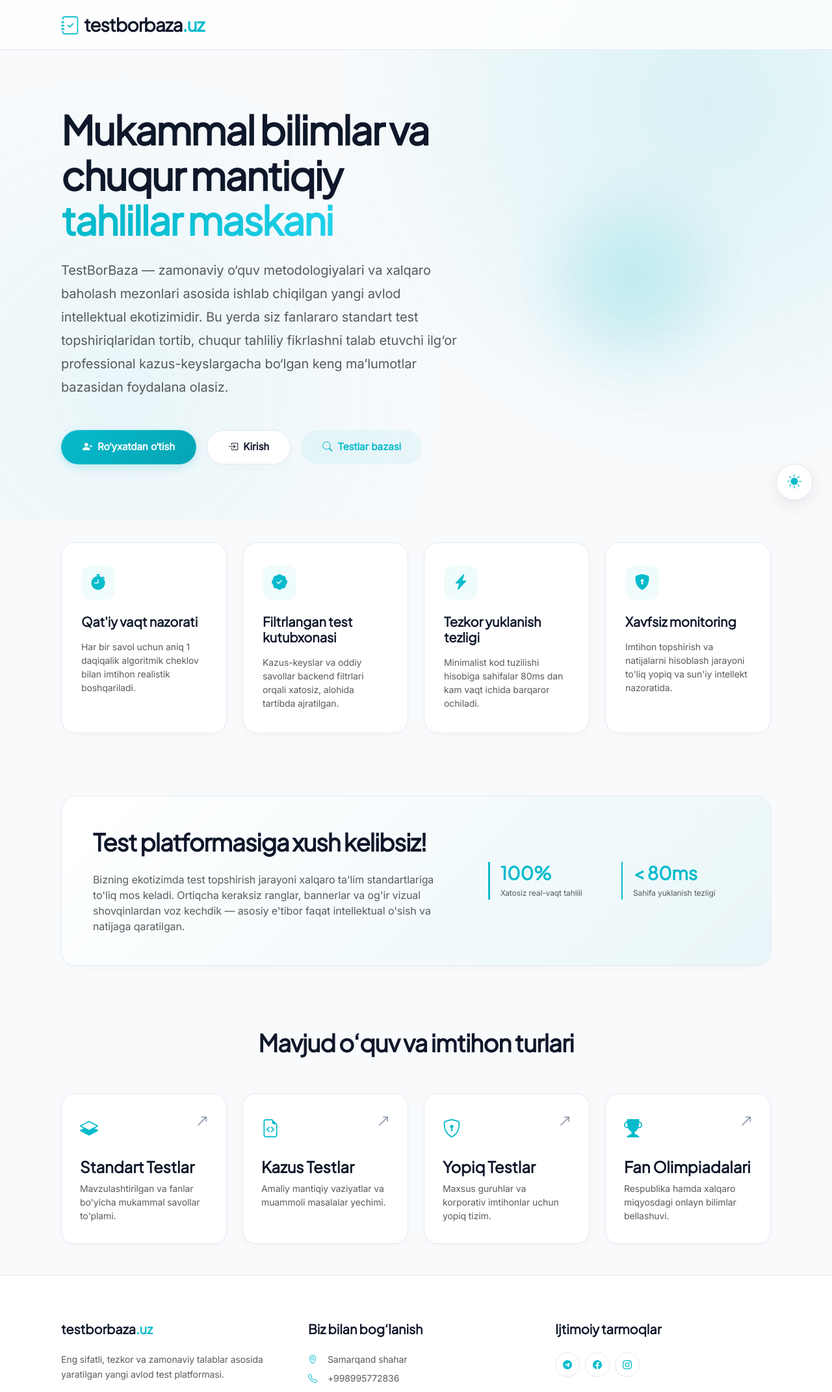
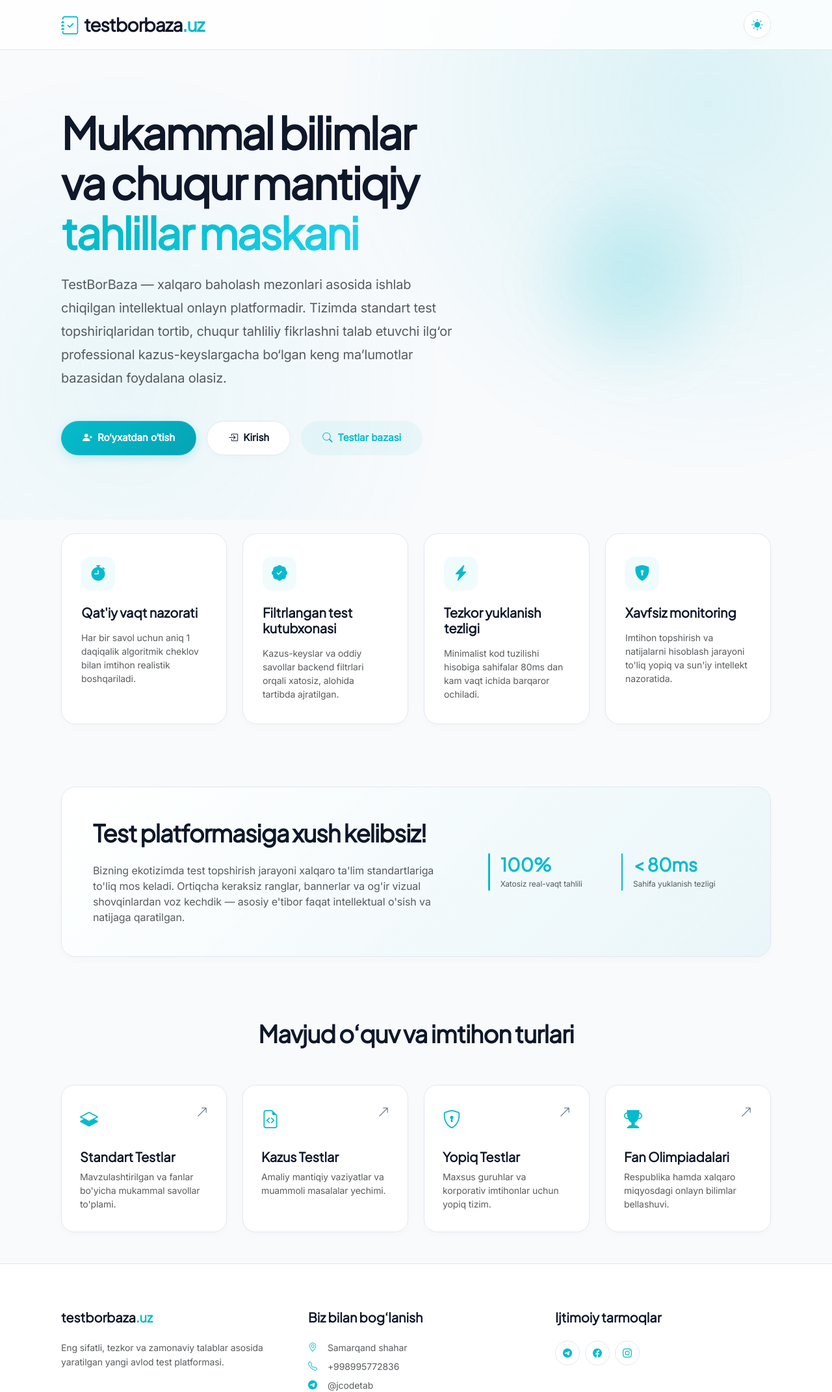
Before and after one commit to jcodetab/online_test_platform, a Django app: template templates/registration/home.html in a window 1280 px wide. Shown: the top 2143 px of the page at 65% size. Run offline with Django 5.2, Linux system fonts and the light colour scheme; the template is opened without the code that fills it, so the values that code supplies are empty.

Commit message:
Design: Navbarda kun/tun rejimi, hero matnlari ixchamligi va pastki kartalar grid tartibi to'g'rilandi

```diff
--- a/templates/registration/home.html
+++ b/templates/registration/home.html
@@ -100,6 +100,31 @@
             color: var(--brand-primary) !important;
         }
 
+        /* YUQORI BURCHAKDAGI ZAMONAVIY REJIM TUGMASI */
+        .theme-nav-toggle {
+            width: 42px;
+            height: 42px;
+            border-radius: 50%;
+            background-color: var(--toggle-bg);
+            border: 1px solid var(--border-clean);
+            color: var(--brand-primary);
+            box-shadow: var(--shadow-sm);
+            display: flex;
+            align-items: center;
+            justify-content: center;
+            cursor: pointer;
+            transition: all 0.3s cubic-bezier(0.175, 0.885, 0.32, 1.275);
+            font-size: 18px;
+        }
+
+        .theme-nav-toggle:hover {
+            transform: scale(1.08) rotate(15deg);
+            box-shadow: 0 4px 12px rgba(6, 187, 204, 0.2);
+            background-color: var(--brand-primary);
+            color: #FFFFFF;
+            border-color: var(--brand-primary);
+        }
+
         /* ZAMONAVIY GLOSSY PILL BUTTONS (APPLE & STRIPE STYLE) */
         .btn-pill-primary {
             background: linear-gradient(135deg, var(--brand-primary) 0%, var(--brand-hover) 100%);
@@ -164,17 +189,26 @@
             box-shadow: 0 6px 20px rgba(6, 187, 204, 0.1);
         }
 
-        /* Hero Bo'limi */
+        /* O'zgacha Premium Shrift va O'lcham Stilistikasi */
         .hero-title {
-            font-size: 3.8rem;
+            font-family: 'Plus Jakarta Sans', sans-serif;
+            font-size: 4.2rem;
             font-weight: 800;
-            letter-spacing: -2px;
+            letter-spacing: -2.5px;
             line-height: 1.15;
             color: var(--text-main);
         }
 
+        .hero-description {
+            font-family: 'Inter', sans-serif;
+            font-weight: 400;
+            line-height: 1.8;
+            max-width: 720px;
+            letter-spacing: -0.2px;
+        }
+
         @media (max-width: 768px) {
-            .hero-title { font-size: 2.6rem; }
+            .hero-title { font-size: 2.6rem; letter-spacing: -1px; }
         }
 
         .brand-gradient-text {
@@ -275,35 +309,6 @@
             color: var(--brand-primary);
         }
 
-        /* EKRAN BURCHAGIDAGI FLOATING KUN/TUN REJIMI TUGMASI */
-        .theme-floating-toggle {
-            position: fixed;
-            bottom: 30px;
-            right: 30px;
-            width: 56px;
-            height: 56px;
-            border-radius: 50%;
-            background-color: var(--toggle-bg);
-            border: 1px solid var(--border-clean);
-            color: var(--brand-primary);
-            box-shadow: 0 8px 24px rgba(0,0,0,0.08);
-            display: flex;
-            align-items: center;
-            justify-content: center;
-            cursor: pointer;
-            z-index: 9999;
-            transition: all 0.3s cubic-bezier(0.175, 0.885, 0.32, 1.275);
-            font-size: 22px;
-        }
-
-        .theme-floating-toggle:hover {
-            transform: scale(1.1) rotate(15deg);
-            box-shadow: 0 12px 30px rgba(6, 187, 204, 0.25);
-            background-color: var(--brand-primary);
-            color: #FFFFFF;
-            border-color: var(--brand-primary);
-        }
-
         @keyframes pulseGlow {
             0% { transform: scale(0.95); opacity: 0.5; }
             100% { transform: scale(1.1); opacity: 0.85; }
@@ -327,10 +332,6 @@
 
     {% block content %}{% endblock %}
 
-    <button class="theme-floating-toggle" id="theme-toggle" title="Rejimni o'zgartirish">
-        <i class="bi bi-sun-fill" id="theme-icon"></i>
-    </button>
-
     <nav class="navbar navbar-expand-lg sticky-top custom-nav">
         <div class="container px-4">
             <a href="{% url 'home' %}" class="navbar-brand d-flex align-items-center">
@@ -338,7 +339,11 @@
                     <i class="bi bi-journal-check me-2 brand-color-text"></i>testborbaza<span class="brand-color-text">.uz</span>
                 </h3>
             </a>
-            <div class="ms-auto d-flex align-items-center gap-3"></div>
+            <div class="ms-auto d-flex align-items-center gap-3">
+                <button class="theme-nav-toggle" id="theme-toggle" title="Rejimni o'zgartirish">
+                    <i class="bi bi-sun-fill" id="theme-icon"></i>
+                </button>
+            </div>
         </div>
     </nav>
 
@@ -347,8 +352,8 @@
             <div class="row align-items-center g-5">
                 <div class="col-lg-7 text-center text-lg-start pt-lg-3">
                     <h1 class="hero-title mb-4">Mukammal bilimlar va chuqur mantiqiy <span class="brand-gradient-text">tahlillar maskani</span></h1>
-                    <p class="text-muted fs-5 mb-5" style="font-weight: 400; line-height: 1.8; max-width: 680px;">
-                        TestBorBaza — zamonaviy o‘quv metodologiyalari va xalqaro baholash mezonlari asosida ishlab chiqilgan yangi avlod intellektual ekotizimidir. Bu yerda siz fanlararo standart test topshiriqlaridan tortib, chuqur tahliliy fikrlashni talab etuvchi ilg‘or professional kazus-keyslargacha bo‘lgan keng ma’lumotlar bazasidan foydalana olasiz.
+                    <p class="text-muted fs-5 mb-5 hero-description">
+                        TestBorBaza — xalqaro baholash mezonlari asosida ishlab chiqilgan intellektual onlayn platformadir. Tizimda standart test topshiriqlaridan tortib, chuqur tahliliy fikrlashni talab etuvchi ilg‘or professional kazus-keyslargacha bo‘lgan keng ma’lumotlar bazasidan foydalana olasiz.
                     </p>
 
                     <div class="d-flex flex-row flex-wrap align-items-center justify-content-center justify-content-lg-start gap-3">
@@ -442,36 +447,36 @@
             <h2 class="fw-bold" style="letter-spacing: -1px; font-size: 2.3rem;">Mavjud o‘quv va imtihon turlari</h2>
         </div>
 
-        <div class="row g-4">
-            <div class="col-lg-3 col-md-6">
+        <div class="row row-cols-1 row-cols-md-2 row-cols-lg-4 g-4">
+            <div class="col">
                 <a class="interactive-cat-box" href="{% url 'search_tests_page' %}">
                     <i class="bi bi-arrow-up-right cat-arrow"></i>
                     <div class="mb-4 fs-3 brand-color-text"><i class="bi bi-layers-half"></i></div>
-                    <h4 class="fw-bold mb-2">Standart Testlar</h4>
+                    <h4 class="fw-bold mb-2 fs-5">Standart Testlar</h4>
                     <p class="text-muted small mb-0">Mavzulashtirilgan va fanlar bo'yicha mukammal savollar to'plami.</p>
                 </a>
             </div>
-            <div class="col-lg-3 col-md-6">
+            <div class="col">
                 <a class="interactive-cat-box" href="{% url 'search_tests_page' %}">
                     <i class="bi bi-arrow-up-right cat-arrow"></i>
                     <div class="mb-4 fs-3 brand-color-text"><i class="bi bi-file-earmark-code"></i></div>
-                    <h4 class="fw-bold mb-2">Kazus Testlar</h4>
+                    <h4 class="fw-bold mb-2 fs-5">Kazus Testlar</h4>
                     <p class="text-muted small mb-0">Amaliy mantiqiy vaziyatlar va muammoli masalalar yechimi.</p>
                 </a>
             </div>
-            <div class="col-lg-3 col-md-6">
+            <div class="col">
                 <a class="interactive-cat-box" href="{% url 'search_tests_page' %}">
                     <i class="bi bi-arrow-up-right cat-arrow"></i>
                     <div class="mb-4 fs-3 brand-color-text"><i class="bi bi-shield-lock"></i></div>
-                    <h4 class="fw-bold mb-2">Yopiq Testlar</h4>
+                    <h4 class="fw-bold mb-2 fs-5">Yopiq Testlar</h4>
                     <p class="text-muted small mb-0">Maxsus guruhlar va korporativ imtihonlar uchun yopiq tizim.</p>
                 </a>
             </div>
-            <div class="col-lg-3 col-md-6">
+            <div class="col">
                 <a class="interactive-cat-box" href="{% url 'search_tests_page' %}">
                     <i class="bi bi-arrow-up-right cat-arrow"></i>
                     <div class="mb-4 fs-3 brand-color-text"><i class="bi bi-trophy-fill"></i></div>
-                    <h4 class="fw-bold mb-2">Fan Olimpiadalari</h4>
+                    <h4 class="fw-bold mb-2 fs-5">Fan Olimpiadalari</h4>
                     <p class="text-muted small mb-0">Respublika hamda xalqaro miqyosdagi onlayn bilimlar bellashuvi.</p>
                 </a>
             </div>
```
